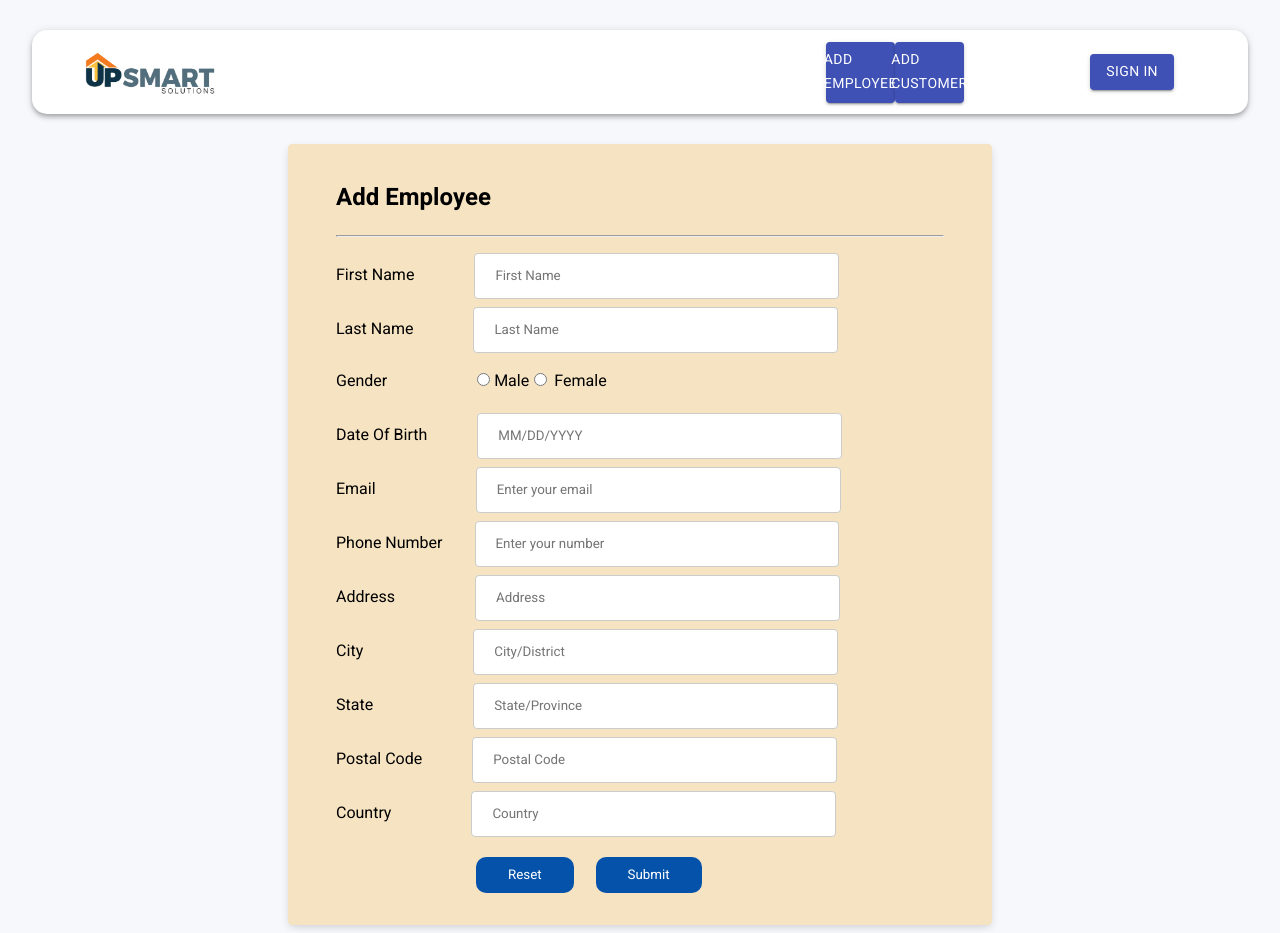
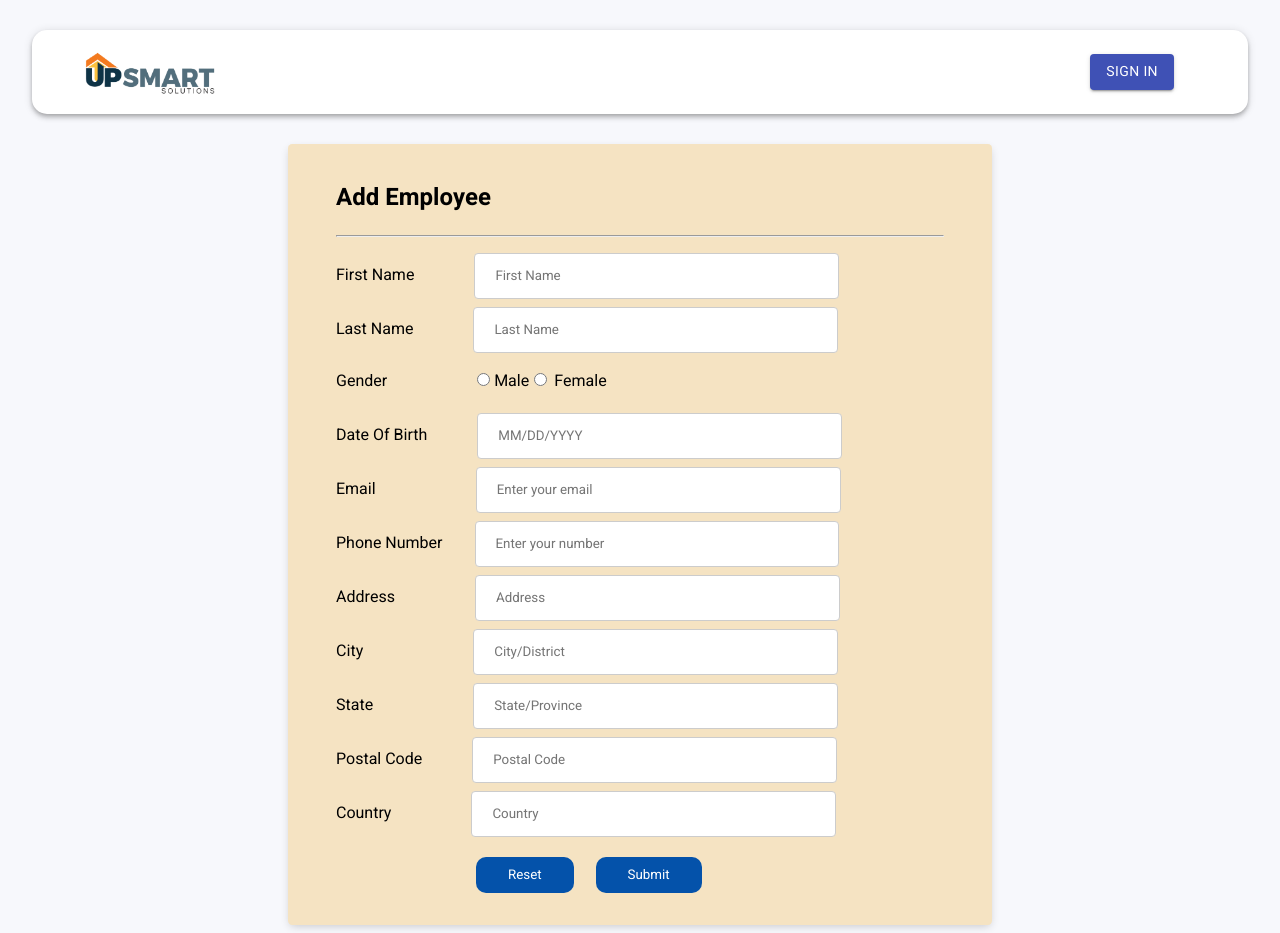
Before and after one commit to AkshayCS11/React-Project, a React (Create React App) app in the folder ReactJS/client/: page /employeeform in a window 1280 px wide. Built offline with nearby package versions, Linux system fonts and the light colour scheme.

Commit message:
Forms access updated

```diff
--- a/ReactJS/client/src/components/Navbar/Navbar.js
+++ b/ReactJS/client/src/components/Navbar/Navbar.js
@@ -39,11 +39,16 @@ const Navbar = () => {
       <Link to="/" className={classes.brandContainer}>
         <img component={Link} to="/" src={UpsmartLogo} alt="icon" height="45px" />
       </Link>
-      <Button style={{marginLeft: '38rem', display: "row"}} component={Link} to="/employeeform" variant="contained" color="primary">Add Employee</Button>
-      <Button style={{marginRight: '3rem', display: "row"}} component={Link} to="/customerform" variant="contained" color="primary">Add Customer</Button>
+      <Toolbar>
+      {user?(
+        <div>
+        <Button style={{marginLeft: '30rem', display: "row"}} component={Link} to="/employeeform" variant="contained" color="primary">Add Employee</Button>
+        <Button style={{marginLeft: '10px', display: "row"}} component={Link} to="/customerform" variant="contained" color="primary">Add Customer</Button>
+        </div>):('')}
+      </Toolbar>
       <Toolbar className={classes.toolbar}>
         {user?.result ? (
-          <div className={classes.profile}>
+         <div className={classes.profile}>
             <Link className={classes.brandContainer}>
             <Avatar component={Link} to="/editprofile"  className={classes.purple} alt={user?.result.name} src={user?.result.imageUrl}>{user?.result.name.charAt(0)}</Avatar>
             </Link>
```
